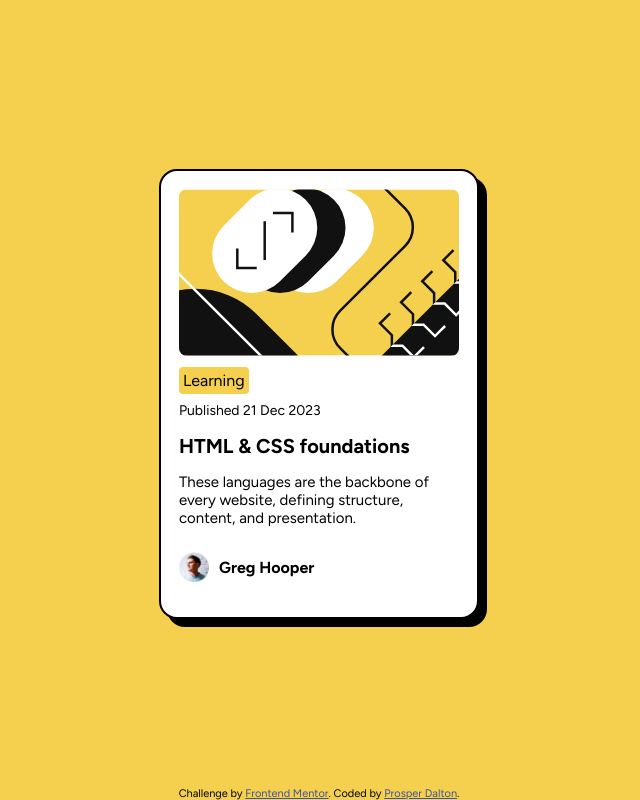
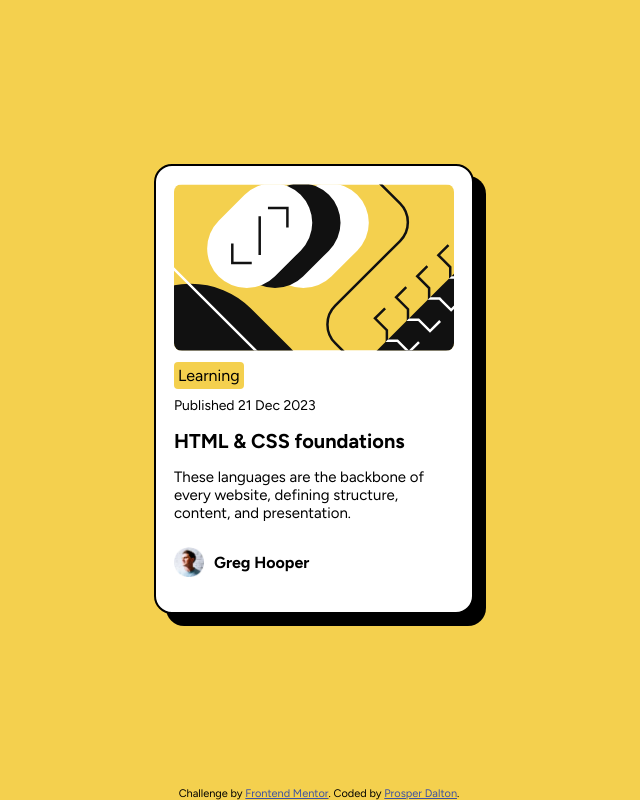
Before and after one commit to daltonstrawk-maker/blog-preview-card, a plain HTML site: page index.html in a window 1280 px wide. In both pictures the pointer is over the element 640 px from the left and 393 px from the top of the page. Shown: the whole page, without its empty margins (321-961 px from the left). Drawn offline with Linux system fonts and the light colour scheme.

Commit message:
Add hover transition to the styles.css

```diff
--- a/style.css
+++ b/style.css
@@ -26,6 +26,13 @@ body {
   object-fit: contain;
   border-radius: 18px;
   box-shadow: 8px 8px 0px black;
+  transition: all 0.3s ease-in-out;
+  cursor: pointer;
+}
+
+.card:hover {
+  transform: translate(-5px, -5px);
+  box-shadow: 12px 12px 0px black;
 }
 
 .card-img img {
```
